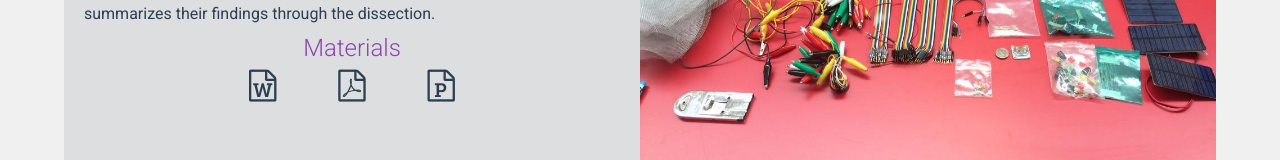
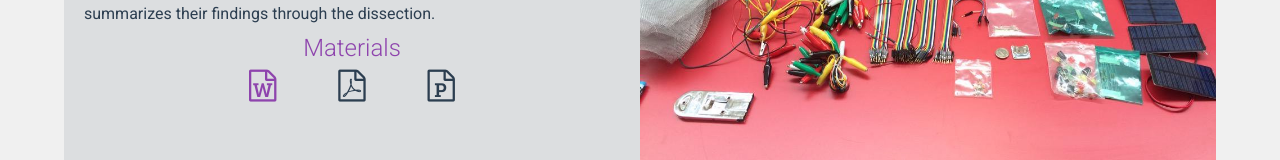
Before and after one commit to mark-oblack/sjl-portfolio, a plain HTML site: page portfolio.html in a window 1280 px wide. In both pictures the pointer is over the icon 262 px from the left and 546 px from the top of the page. Shown: the part 460-620 px from the top of the page. Drawn offline with nearby package versions, Linux system fonts and the light colour scheme.

Commit message:
Added hover to lesson-box fa
Added hover to lesson-box fa elements.

```diff
--- a/css/main.css
+++ b/css/main.css
@@ -311,6 +311,11 @@ Lesson Box Styles
 	padding: 10px 0;
 }
 
+.lesson-box .fa:hover {
+	color: #8E44AD;
+	transition: ease .3s;
+}
+
 .materials-flex {
 	display: flex;
 	flex-direction: row;
```
